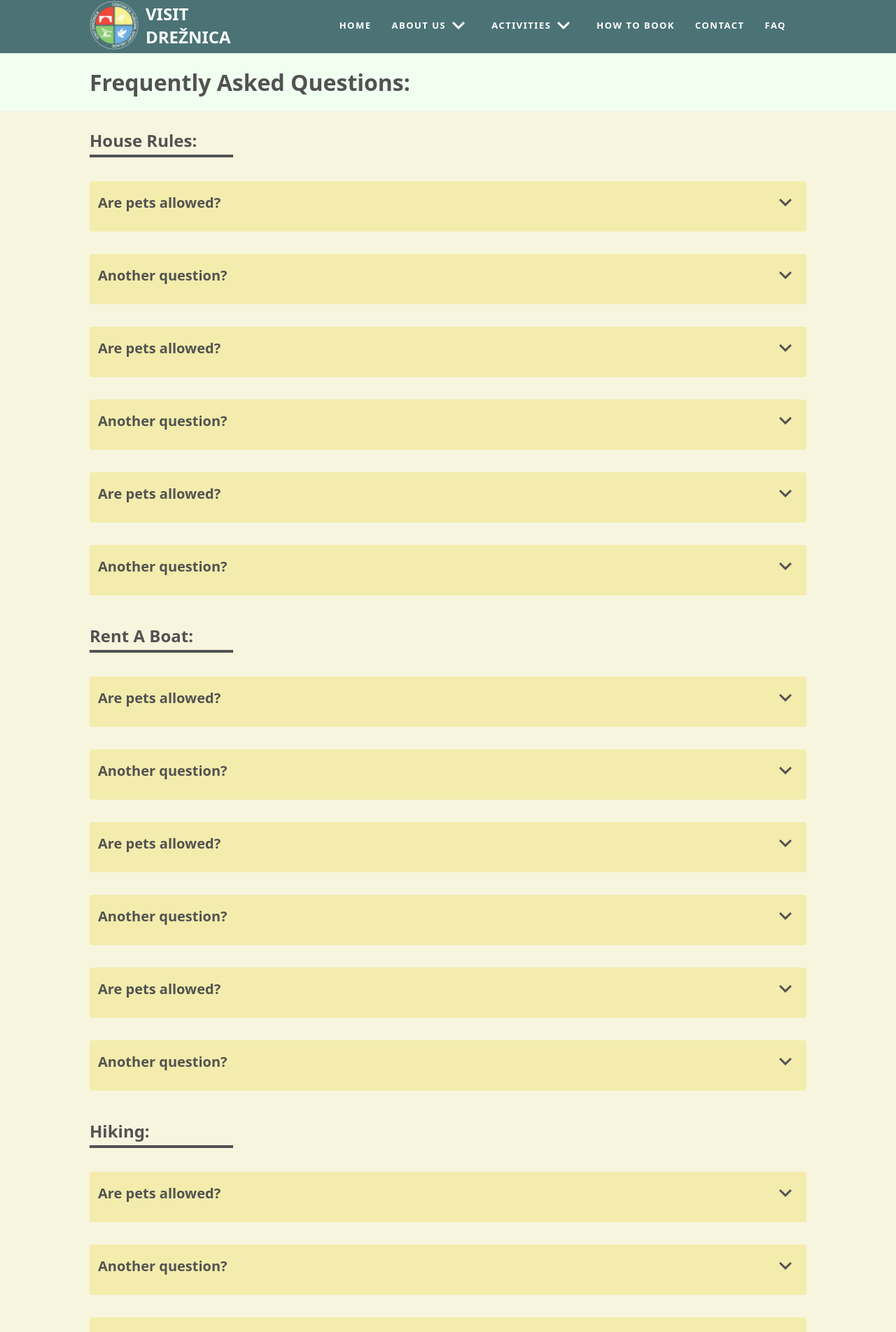
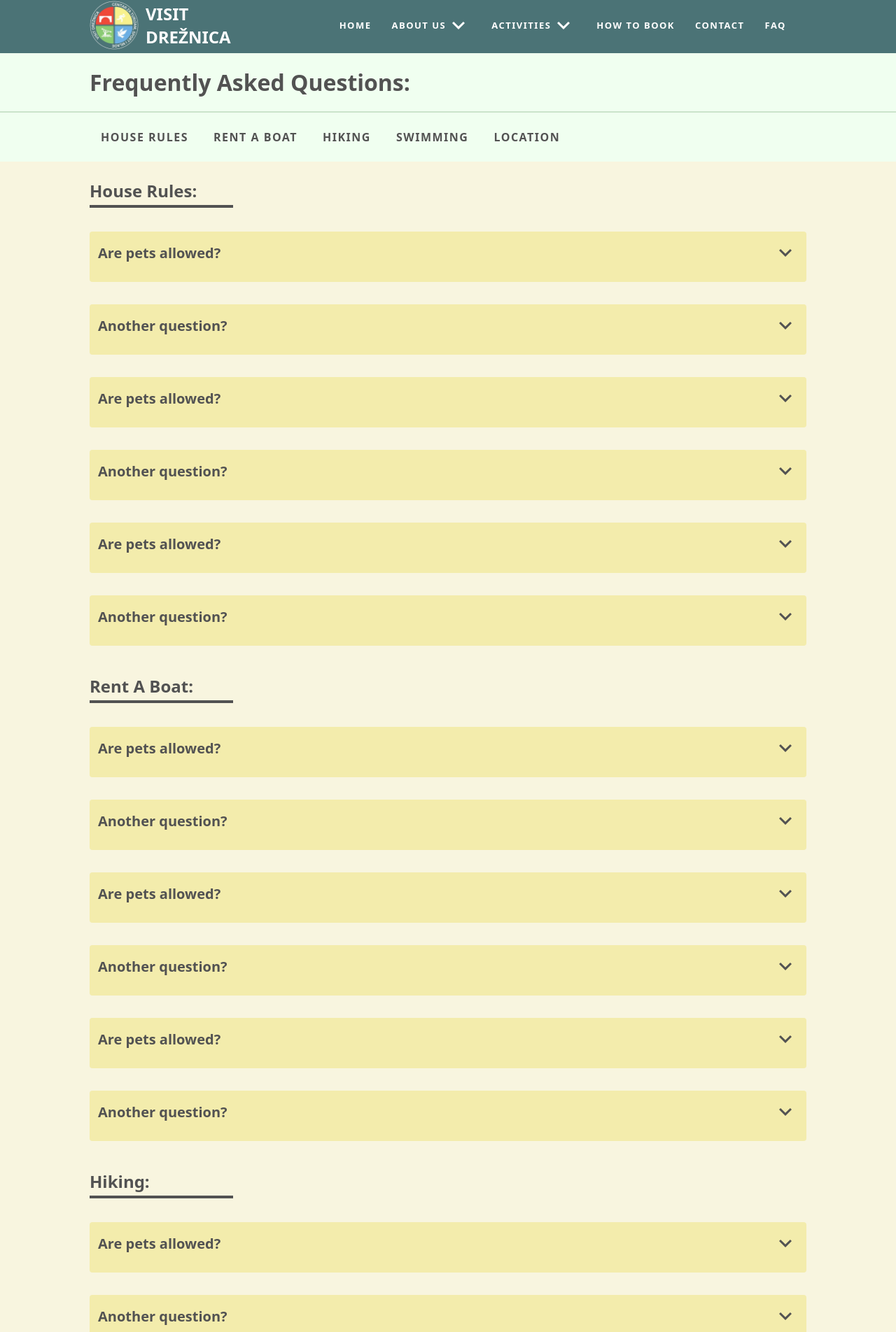
Before and after one commit to ErminMusic/Visit-Dre-nica, a React (Vite) app: page /FAQ in a window 1280 px wide. Shown: the part 4-1908 px from the top of the page at 70% size. Built offline with nearby package versions, Linux system fonts and the light colour scheme.

Commit message:
FAQ Responsive Done?

```diff
--- a/index.html
+++ b/index.html
@@ -1,4 +1,4 @@
-<!doctype html>
+<!DOCTYPE html>
 <html lang="en">
     <head>
         <meta charset="UTF-8" />
@@ -6,7 +6,10 @@
         <link rel="preload" as="image" href="./src/assets/Hero.webp" />
         <link rel="preload" as="image" href="./src/assets/HeroPhone.webp" />
         <meta name="viewport" content="width=device-width, initial-scale=1.0" />
-    <meta name="description" content="Visit Drežnica Visit Drežnica Visit Drežnica Visit Drežnica Visit Drežnica Visit Drežnica Visit Drežnica Visit DrežnicaVisit Drežnica Visit Drežnica Visit Drežnica Visit Drežnica Visit Drežnica Visit Drežnica Visit Drežnica Visit DrežnicaVisit Drežnica Visit Drežnica Visit Drežnica Visit Drežnica Visit Drežnica Visit Drežnica Visit Drežnica Visit DrežnicaVisit Drežnica Visit Drežnica Visit Drežnica Visit Drežnica Visit Drežnica Visit Drežnica Visit Drežnica Visit DrežnicaVisit Drežnica Visit Drežnica Visit Drežnica Visit Drežnica Visit Drežnica Visit Drežnica Visit Drežnica Visit DrežnicaVisit Drežnica Visit Drežnica Visit Drežnica Visit Drežnica Visit Drežnica Visit Drežnica Visit Drežnica Visit DrežnicaVisit Drežnica Visit Drežnica Visit Drežnica Visit Drežnica Visit Drežnica Visit Drežnica Visit Drežnica Visit DrežnicaVisit Drežnica Visit Drežnica Visit Drežnica Visit Drežnica Visit Drežnica Visit Drežnica Visit Drežnica Visit DrežnicaVisit Drežnica Visit Drežnica Visit Drežnica " />
+        <meta
+            name="description"
+            content="Visit Drežnica Visit Drežnica Visit Drežnica Visit Drežnica Visit Drežnica Visit Drežnica Visit Drežnica Visit DrežnicaVisit Drežnica Visit Drežnica Visit Drežnica Visit Drežnica Visit Drežnica Visit Drežnica Visit Drežnica Visit DrežnicaVisit Drežnica Visit Drežnica Visit Drežnica Visit Drežnica Visit Drežnica Visit Drežnica Visit Drežnica Visit DrežnicaVisit Drežnica Visit Drežnica Visit Drežnica Visit Drežnica Visit Drežnica Visit Drežnica Visit Drežnica Visit DrežnicaVisit Drežnica Visit Drežnica Visit Drežnica Visit Drežnica Visit Drežnica Visit Drežnica Visit Drežnica Visit DrežnicaVisit Drežnica Visit Drežnica Visit Drežnica Visit Drežnica Visit Drežnica Visit Drežnica Visit Drežnica Visit DrežnicaVisit Drežnica Visit Drežnica Visit Drežnica Visit Drežnica Visit Drežnica Visit Drežnica Visit Drežnica Visit DrežnicaVisit Drežnica Visit Drežnica Visit Drežnica Visit Drežnica Visit Drežnica Visit Drežnica Visit Drežnica Visit DrežnicaVisit Drežnica Visit Drežnica Visit Drežnica "
+        />
         <title>Visit Drežnica</title>
     </head>
     <body>
--- a/src/components/main-components/Questions.jsx
+++ b/src/components/main-components/Questions.jsx
@@ -1,6 +1,7 @@
 import styled from "styled-components";
 import Title from "../sections/FAQ-components/Title";
 import QuestionHolder from "../sections/FAQ-components/QuestionHolder";
+import QuestionNavbar from "../sections/FAQ-components/QuestionNavbar";
 
 function Questions() {
     const HouseRules = {
@@ -90,9 +91,75 @@ function Questions() {
             },
         ],
     };
+    const Location = {
+        title: "Location",
+        questionsAndAnswers: [
+            {
+                question: "Are pets allowed?",
+                answer: "Pets are not allowed in the facility",
+            },
+            {
+                question: "Another question?",
+                answer: "Answer to another question",
+            },
+            {
+                question: "Are pets allowed?",
+                answer: "Pets are not allowed in the facility",
+            },
+            {
+                question: "Another question?",
+                answer: "Answer to another question",
+            },
+            {
+                question: "Are pets allowed?",
+                answer: "Pets are not allowed in the facility",
+            },
+            {
+                question: "Another question?",
+                answer: "Answer to another question",
+            },
+        ],
+    };
+    const Swimming = {
+        title: "Swimming",
+        questionsAndAnswers: [
+            {
+                question: "Are pets allowed?",
+                answer: "Pets are not allowed in the facility",
+            },
+            {
+                question: "Another question?",
+                answer: "Answer to another question",
+            },
+            {
+                question: "Are pets allowed?",
+                answer: "Pets are not allowed in the facility",
+            },
+            {
+                question: "Another question?",
+                answer: "Answer to another question",
+            },
+            {
+                question: "Are pets allowed?",
+                answer: "Pets are not allowed in the facility",
+            },
+            {
+                question: "Another question?",
+                answer: "Answer to another question",
+            },
+        ],
+    };
+    const Categories = [
+        "House Rules",
+        "Rent A Boat",
+        "Hiking",
+        "Swimming",
+        "Location",
+    ];
     return (
         <Container>
             <Title />
+            <QuestionNavbar category={Categories} />
             <QuestionHolder
                 title={HouseRules.title}
                 questions={HouseRules.questionsAndAnswers}
@@ -104,6 +171,14 @@ function Questions() {
             <QuestionHolder
                 title={Hiking.title}
                 questions={Hiking.questionsAndAnswers}
+            />
+            <QuestionHolder
+                title={Location.title}
+                questions={Location.questionsAndAnswers}
+            />
+            <QuestionHolder
+                title={Swimming.title}
+                questions={Swimming.questionsAndAnswers}
             />
         </Container>
     );
--- a/src/components/sections/FAQ-components/QuestionHolder.jsx
+++ b/src/components/sections/FAQ-components/QuestionHolder.jsx
@@ -2,7 +2,6 @@ import { useState } from "react";
 import styled from "styled-components";
 import PropTypes from "prop-types";
 import KeyboardArrowDownIcon from "@mui/icons-material/KeyboardArrowDown";
-
 function QuestionHolder({ title, questions }) {
     const [isAnswerVisible, setIsAnswerVisible] = useState({});
     const toggleAnswerVisibility = (questionIndex) => {
@@ -11,7 +10,6 @@ function QuestionHolder({ title, questions }) {
             [questionIndex]: !prevState[questionIndex],
         }));
     };
-
     QuestionHolder.propTypes = {
         title: PropTypes.string.isRequired,
         questions: PropTypes.arrayOf(
@@ -21,8 +19,9 @@ function QuestionHolder({ title, questions }) {
             })
         ).isRequired,
     };
+
     return (
-        <Container>
+        <Container id={title}>
             <Category>
                 <h2>{title}:</h2>
             </Category>
@@ -36,7 +35,7 @@ function QuestionHolder({ title, questions }) {
                         <span>{question.question}</span>
                         <CustomArrow />
                     </div>
-                    <Answer visible={isAnswerVisible[index]}> {/* Pass visibility state to Answer component */}
+                    <Answer visible={isAnswerVisible[index]}>
                         <p>{question.answer}</p>
                     </Answer>
                 </Question>
@@ -55,6 +54,9 @@ const Container = styled.div`
     flex-direction: column;
     color: #525252;
     background: #f8f5df;
+        @media (max-width: 850px) {
+        width: 95%;
+    }
 `;
 
 const Category = styled.div`
@@ -113,5 +115,5 @@ const Answer = styled.div`
     margin-top: 12px;
     max-height: ${(props) => (props.visible ? "200px" : "0")};
     overflow: hidden;
-    transition: max-height 250ms ease;
+    transition: max-height 300ms ease;
 `;
--- /dev/null
+++ b/src/components/sections/FAQ-components/QuestionNavbar.jsx
@@ -0,0 +1,80 @@
+import styled from "styled-components";
+import PropTypes from "prop-types";
+
+function QuestionNavbar({ category }) {
+    QuestionNavbar.propTypes = {
+        category: PropTypes.arrayOf(PropTypes.string).isRequired,
+    };
+    return (
+        <Wrap>
+            <Container>
+                {category.map((item, index) => (
+                    <div key={index}>
+                        <NavItem href={`#${item}`}>
+                            <span>{item}</span>
+                        </NavItem>
+                    </div>
+                ))}
+            </Container>
+        </Wrap>
+    );
+}
+
+export default QuestionNavbar;
+
+const Wrap = styled.div`
+    width: 100%;
+    min-height: 55px;
+    display: flex;
+    justify-content: center;
+    align-items: center;
+    background-color: #f0fff0;
+    position: sticky;
+    top: 80px;
+    z-index: 90;
+`;
+
+const Container = styled.div`
+    display: flex;
+    flex-wrap: wrap;
+    width: 80%;
+    padding: 16px;
+    @media (max-width: 850px) {
+        width: 95%;
+    }
+    div {
+        margin: 8px 0;
+    }
+`;
+
+const NavItem = styled.a`
+    font-weight: bold;
+    color: #525252;
+    text-decoration: none;
+    margin: 16px 36px 16px 0;
+    font-size: 16px;
+    span {
+        letter-spacing: 1.5px;
+        text-transform: uppercase;
+        position: relative;
+        &::after {
+            content: "";
+            height: 2.5px;
+            background: #525252;
+            position: absolute;
+            left: 0;
+            right: 0;
+            bottom: -4px;
+            opacity: 0;
+            transform: left center;
+            transition: all 250ms cubic-bezier(0.25, 0.46, 0.45, 0.94) 0s;
+            transform: scaleX(0);
+        }
+    }
+    &:hover {
+        span:after {
+            transform: scaleX(1);
+            opacity: 1;
+        }
+    }
+`;
--- a/src/components/sections/FAQ-components/Title.jsx
+++ b/src/components/sections/FAQ-components/Title.jsx
@@ -14,6 +14,9 @@ export default Title;
 
 const Container = styled.div`
     width: 80%;
+    @media (max-width: 850px) {
+        width: 95%;
+    }
 `;
 const Wrap = styled.div`
     display: flex;
@@ -21,6 +24,7 @@ const Wrap = styled.div`
     width: 100%;
     background-color: #f0fff0;
     padding: 20px 0;
+    border-bottom: 2.5px solid #cbe3cb;
     h1 {
         font-weight: bold;
     }
```
Lines whose indentation alone changed are shown as unchanged.
